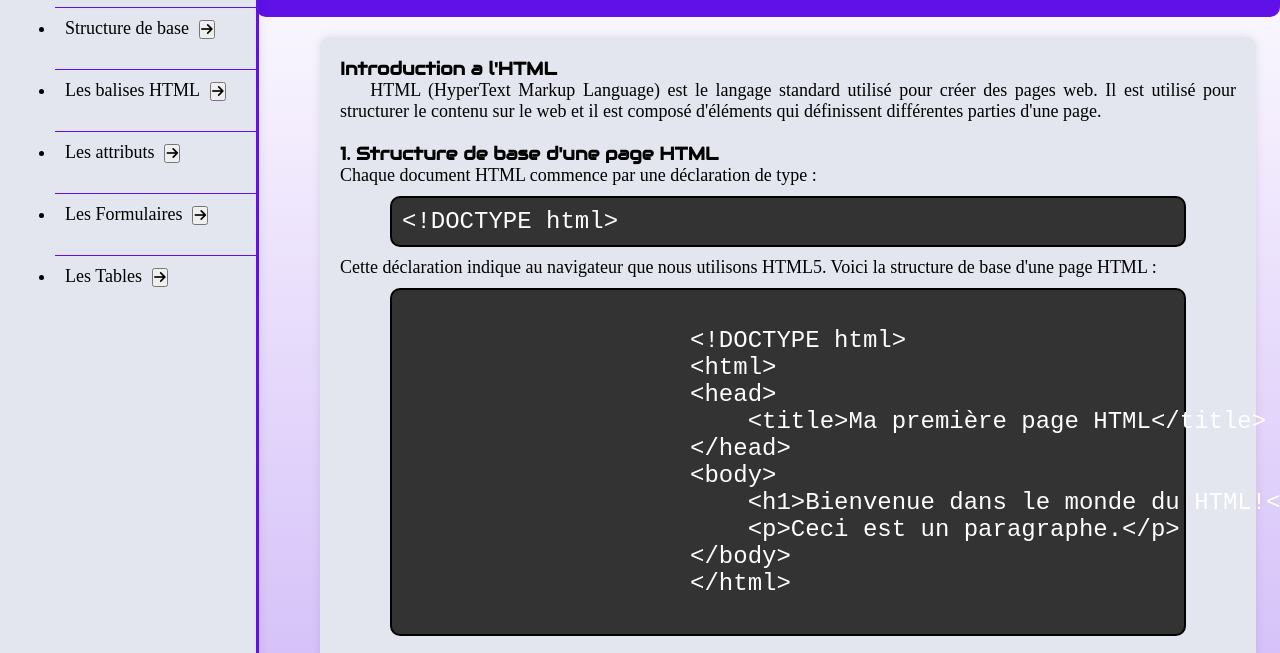
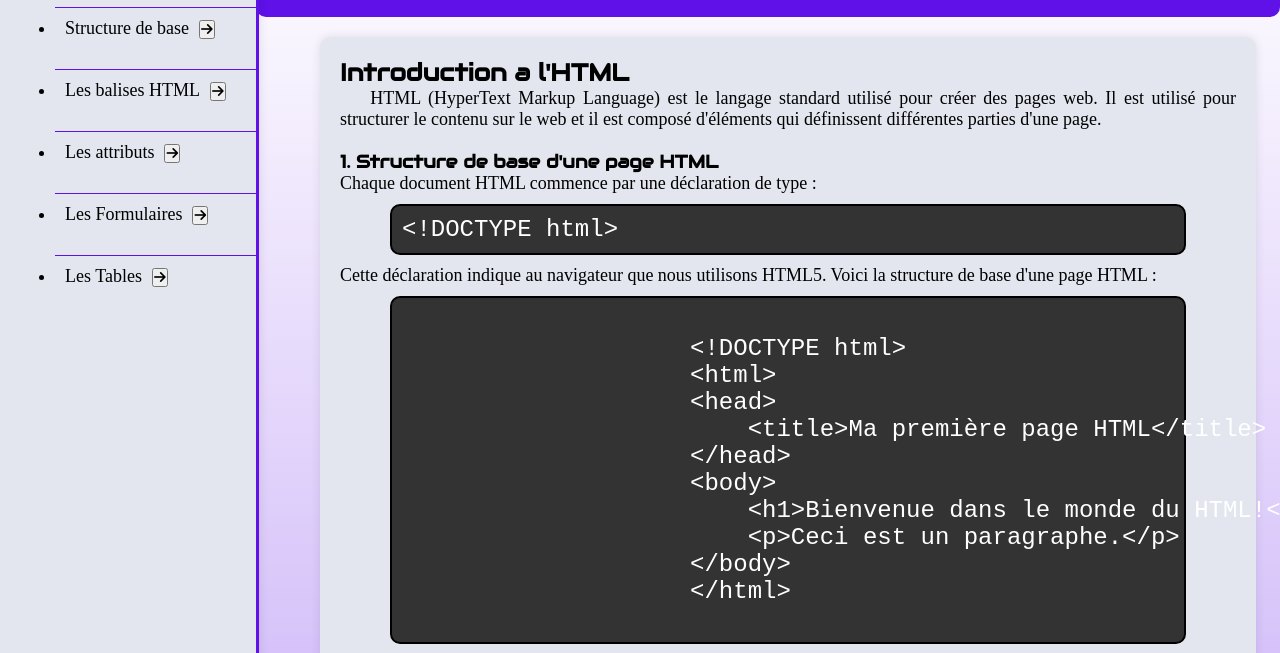
Before and after one commit to Montsy744/LearnCodeHub, a plain HTML site: page courHTML.html in a window 1280 px wide. Shown: the part 94-747 px from the top of the page. Drawn offline with Linux system fonts and the light colour scheme.

Commit message:
Update courHTML.css

```diff
--- a/css/courHTML.css
+++ b/css/courHTML.css
@@ -138,7 +138,7 @@ main div {
     margin-bottom: 20px;
 }
 
-main div h1, main div h2{
+ main div h2{
     font-family: 'Audiowide-Regular';
     font-size: large;
 }
@@ -147,6 +147,10 @@ main div h3{
     font-size: large;
     text-decoration: underline;
     text-align: center;
+}
+main div h1{
+    font-size: x-large;
+    font-family: 'Audiowide-Regular';
 }
 pre {
     background-color: #333;
```
